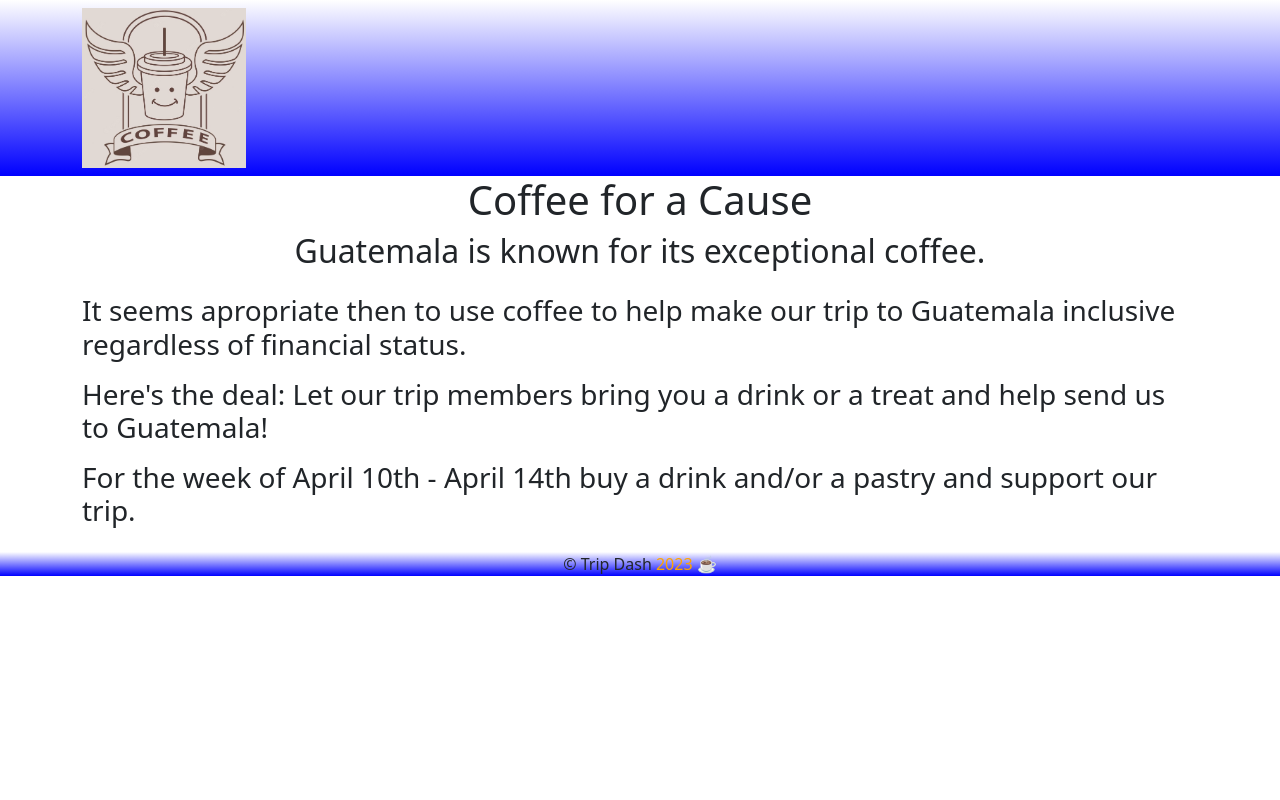
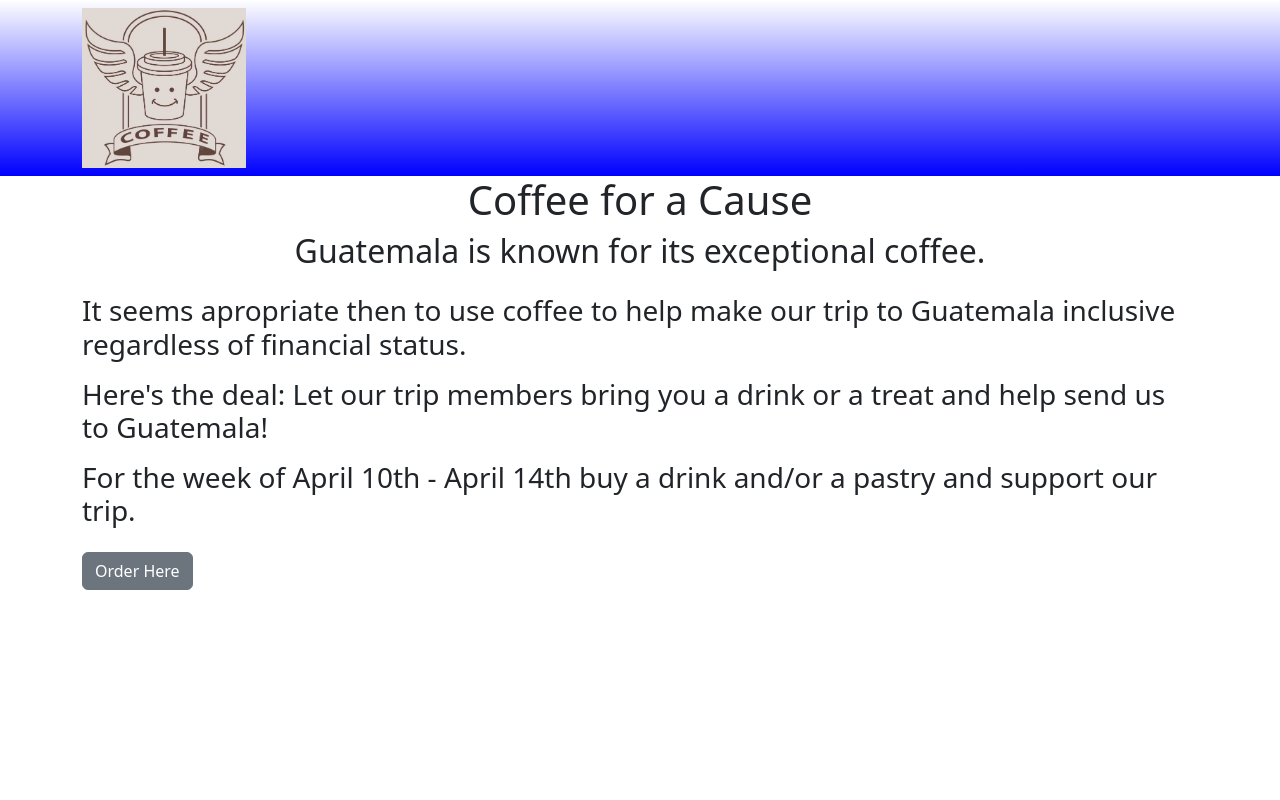
Before and after one commit to eitanfire/Trip-Dash, a React (Create React App) app: page / in a window 1280 px wide. Shown: the top 800 px of the page. Built offline with nearby package versions, Linux system fonts and the light colour scheme.

Commit message:
add order button

```diff
--- a/src/App.css
+++ b/src/App.css
@@ -1,3 +1,9 @@
+body {
+     position: relative;
+    min-height: 100vh;
+    padding-bottom: 2.5rem;    /* Footer height */
+}
+
 .logo {
   height: 10rem;
   /* float:inline-start; */
@@ -10,7 +16,7 @@
   background-size:fit-content;
 }
 
-/* .site-footer {
+ .site-footer {
    padding: 15px 0;
   margin-top: 2rem;
   margin-bottom: -5rem;
@@ -20,4 +26,4 @@
     position: absolute;
   bottom: 0;
   width: 100%;
-} */
+}
--- a/src/pages/HomePage.js
+++ b/src/pages/HomePage.js
@@ -1,4 +1,4 @@
-import { Col, Row, Container, Card, CardBody, CardHeader } from "reactstrap";
+import { Col, Row, Container, Card, CardBody, CardHeader, Button } from "reactstrap";
 import '../App.css';
 
 const HomePage = () => {
@@ -25,6 +25,9 @@ For the week of April 10th - April 14th buy a drink and/or a pastry and support
             </p>
           </h3>
         </Row>
+        <Button
+        >
+        Order Here</Button>
       </Container>
     );
 };
```
